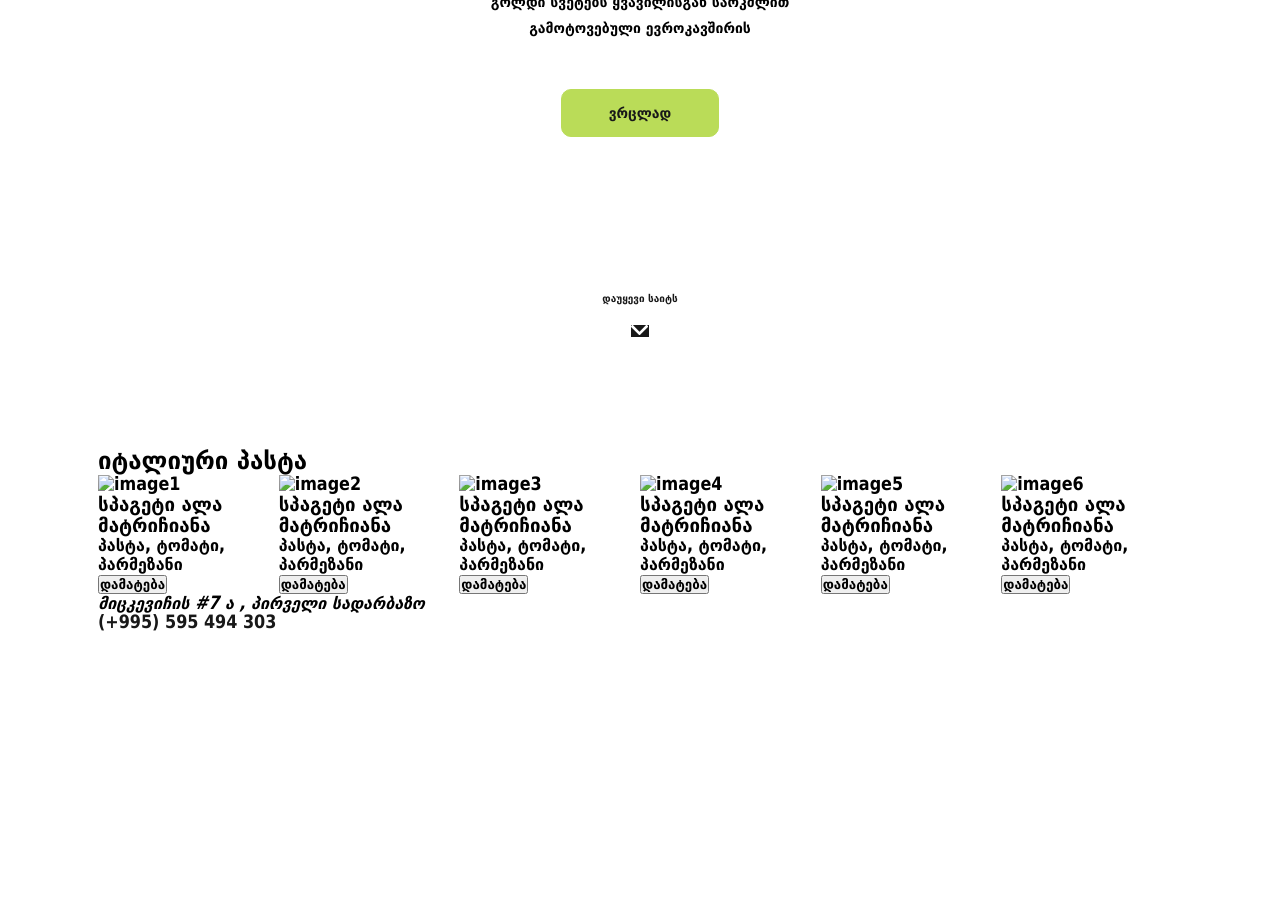
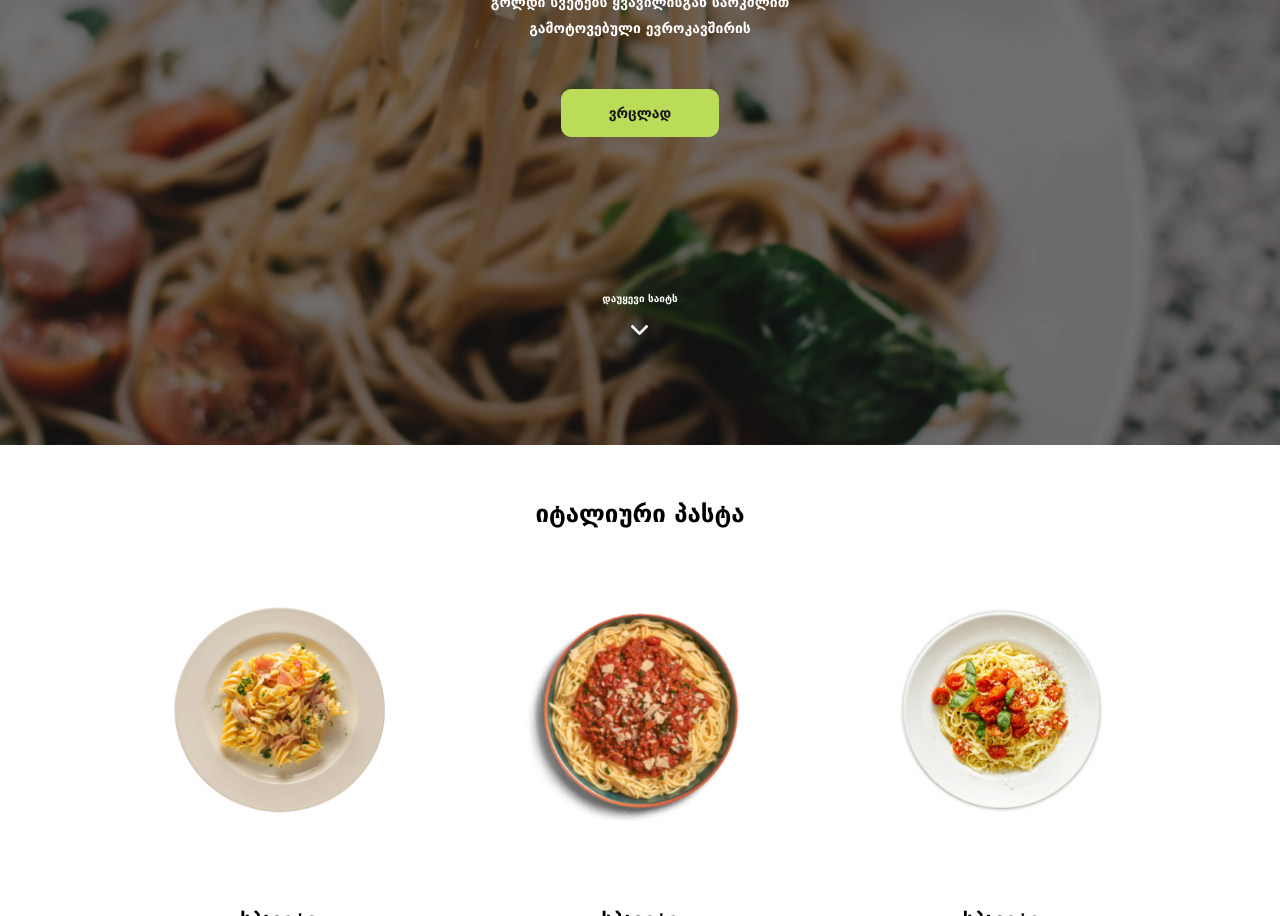
Before and after one commit to headj4d/tsaikhemse, a plain HTML site: page index.html in a window 1280 px wide. Shown: the part 355-1271 px from the top of the page. Drawn offline with Linux system fonts and the light colour scheme.

Commit message:
update #3

```diff
--- a/assets/css/style.css
+++ b/assets/css/style.css
@@ -50,6 +50,7 @@ a:hover {
 }
 a, h1, h2, h3, add {
   font-family: normal;
+  font-weight: normal;
 }
 .hero {
   width: 100%;
@@ -63,7 +64,7 @@ a, h1, h2, h3, add {
 
 h1 {
   font-size: 50px;
-  /* color: #FFF; */
+  color: #FFF;
   margin-bottom: 10px;
 }
 
@@ -74,13 +75,15 @@ h1 {
 
 .first_line{
   margin-bottom: 10px;
+  color: #FFF;
 }
 
 .second_line {
   margin-bottom: 53px;
+  color: #FFF;
 }
 
-.more {
+.more, .add {
   cursor: pointer;
   padding: 15px 47px;
   border: 1px solid #BADC58;
@@ -92,10 +95,11 @@ margin-bottom: 53px;
   margin-bottom: 91px;
 }
 
-.more:hover {
+.more:hover, .add:hover {
   color: #fff;
   transition: 300ms color ease;
 }
+
 
 .scroll {
   position: absolute;
@@ -106,10 +110,82 @@ flex-direction: column;
   align-items: center;
   right: 100px;
   left: 100px;
+  color: #FFF;
 }
 
 .scroll::after {
   content: url('../images/down.png');
-  background-color: #181818;
   margin-top: 21px;
 }
+
+.hero-img {
+  width: 100%;
+  height: calc(100vh - 60px);
+  position: absolute;
+  top: 60px;
+  left: 0;
+  z-index: -2;
+  object-fit: cover;
+}
+
+.hero-content::before {
+  content: '';
+  display: block;
+  position: absolute;;
+  top: 60px;
+  bottom: 0;
+  left: 0;
+  right: 0;
+  background-color: #181818;
+  opacity: .6;
+  z-index: -1;
+}
+
+.products {
+  display: flex;
+  flex-direction: column;
+  position: relative;
+  justify-content: space-between;
+  flex-wrap: nowrap;
+}
+
+.product-title {
+  text-align: center;
+}
+
+.pastas {
+  flex-wrap: wrap;
+  justify-content: space-around;
+}
+
+.pasta {
+  display: flex;
+  flex-direction: column;
+  align-items: center;
+  border-radius: 20px;
+  padding: 30px;
+}
+
+h2 {
+  margin-top: 53px;
+  margin-bottom: 40px;
+}
+.pasta h3 {
+  margin-top: 40px;
+  margin-bottom: 8px;
+}
+
+.pasta p {
+  margin-bottom: 20px;
+  color: #535C68;
+  font-size: 10px;
+}
+
+.pasta img {
+  margin-bottom: 46px;
+}
+
+span {
+  display: block;
+  text-align: center;
+}
--- a/index.html
+++ b/index.html
@@ -5,6 +5,7 @@
     <title>წაიხემსე</title>
     <link rel="stylesheet" href="assets/css/style.css">
     <link rel="stylesheet" href="https://use.fontawesome.com/releases/v5.8.1/css/all.css" integrity="sha384-50oBUHEmvpQ+1lW4y57PTFmhCaXp0ML5d60M1M7uH2+nqUivzIebhndOJK28anvf" crossorigin="anonymous">
+    <meta name="viewport" content="width=device-width, initial-scale=1.0">
   </head>
   <body>
     <header>
@@ -27,47 +28,47 @@
         <p class="first_line">გოლდი სვეტებს ყვავილისგან სარკმლით</p>
         <p class="second_line">გამოტოვებული ევროკავშირის</p>
         <a href="#" class="more">ვრცლად</a>
-        <!-- <img class="hero-img" src="assets/images/main_pic.png" alt="background"> -->
+        <img class="hero-img" src="assets/images/main_pic.png" alt="background">
       </section>
       <a href="#" class="scroll">დაუყევი საიტს</a>
     </div>
     <div>
-    <section id="product-list">
-      <h2>იტალიური პასტა</h2>
-      <ul>
-        <li>
-          <img src="" alt="image1">
-          <h3>სპაგეტი ალა მატრიჩიანა</h3>
+    <section class="products">
+      <h2 class="product-title">იტალიური პასტა</h2>
+      <ul class="pastas">
+        <li class="pasta">
+          <img src="media/1.png" alt="image1">
+          <h3><span>სპაგეტი</span> ალა მატრიჩიანა</h3>
           <p>პასტა, ტომატი, პარმეზანი</p>
           <button class="add">დამატება</button>
         </li>
-        <li>
-          <img src="" alt="image2">
-          <h3>სპაგეტი ალა მატრიჩიანა</h3>
+        <li class="pasta">
+          <img src="media/2.png" alt="image2">
+          <h3><span>სპაგეტი</span> ალა მატრიჩიანა</h3>
           <p>პასტა, ტომატი, პარმეზანი</p>
           <button class="add">დამატება</button>
         </li>
-        <li>
-          <img src="" alt="image3">
-          <h3>სპაგეტი ალა მატრიჩიანა</h3>
+        <li class="pasta">
+          <img src="media/3.png" alt="image3">
+          <h3><span>სპაგეტი</span> ალა მატრიჩიანა</h3>
           <p>პასტა, ტომატი, პარმეზანი</p>
           <button class="add">დამატება</button>
         </li>
-        <li>
-          <img src="" alt="image4">
-          <h3>სპაგეტი ალა მატრიჩიანა</h3>
+        <li class="pasta">
+          <img src="media/4.png" alt="image4">
+          <h3><span>სპაგეტი</span> ალა მატრიჩიანა</h3>
           <p>პასტა, ტომატი, პარმეზანი</p>
           <button class="add">დამატება</button>
         </li>
-        <li>
-          <img src="" alt="image5">
-          <h3>სპაგეტი ალა მატრიჩიანა</h3>
+        <li class="pasta">
+          <img src="media/5.png" alt="image5">
+          <h3><span>სპაგეტი</span> ალა მატრიჩიანა</h3>
           <p>პასტა, ტომატი, პარმეზანი</p>
           <button class="add">დამატება</button>
         </li>
-        <li>
-          <img src="" alt="image6">
-          <h3>სპაგეტი ალა მატრიჩიანა</h3>
+        <li class="pasta">
+          <img src="media/6.png" alt="image6">
+          <h3><span>სპაგეტი</span> ალა მატრიჩიანა</h3>
           <p>პასტა, ტომატი, პარმეზანი</p>
           <button class="add">დამატება</button>
         </li>
```
Lines whose indentation alone changed are shown as unchanged.
